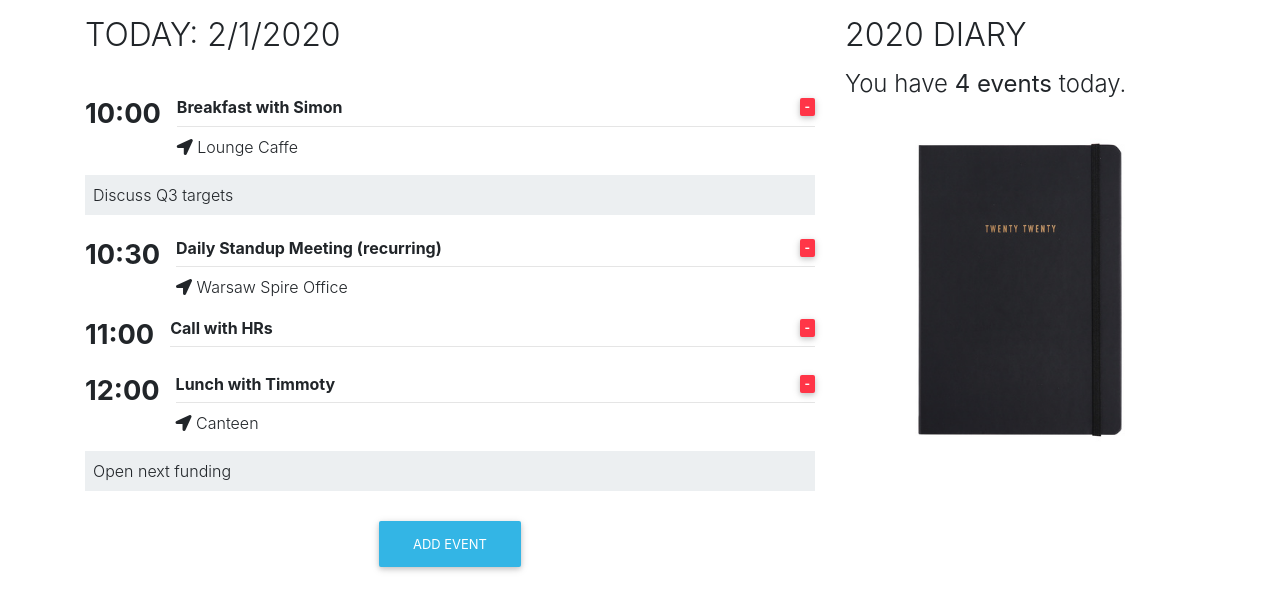
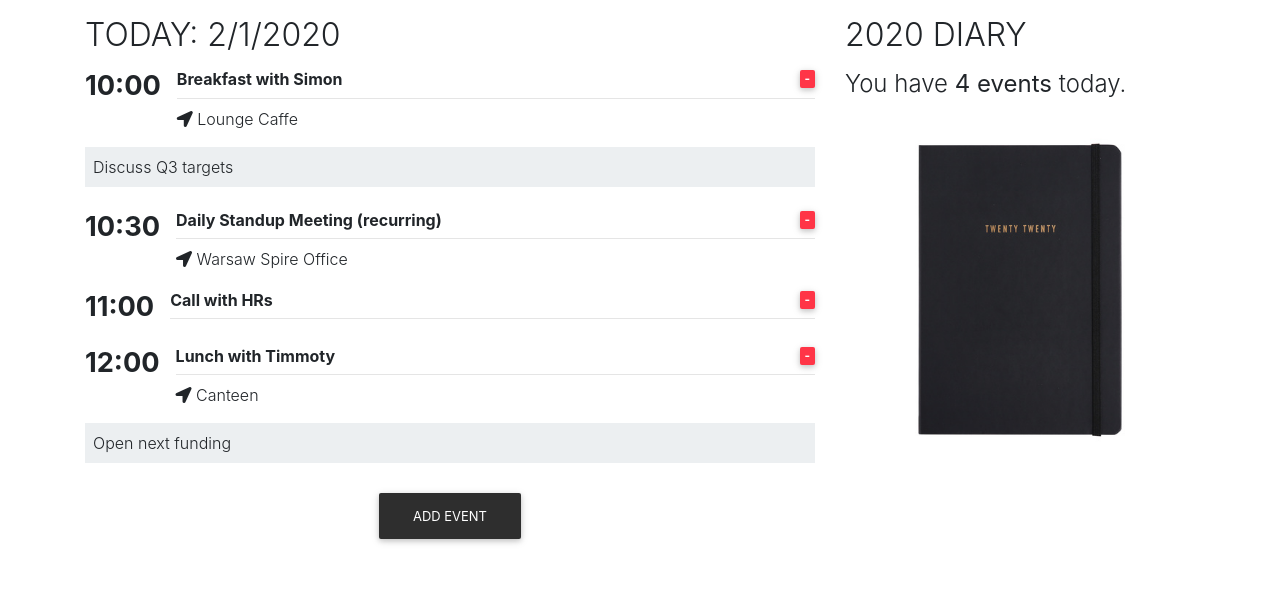
Before and after one commit to myexistance/argenda, a React (Create React App) app: page / in a window 1280 px wide. Shown: the top 610 px of the page. Built offline with nearby package versions, Linux system fonts and the light colour scheme.

Commit message:
button color

```diff
--- a/src/index.js
+++ b/src/index.js
@@ -81,7 +81,7 @@ class App extends Component {
             <MDBRow>
             <MDBCol md="8" >
                 <h2 className="text-uppercase my-3">Today: {this.state.date.toLocaleDateString()} </h2>
-                <br></br>
+
                 <div id="events">
                 {this.state.events.map(event => (
                     <Event
@@ -97,7 +97,7 @@ class App extends Component {
                 </div>
                 <MDBRow className="mb-4">
                 <MDBCol xl="3" md="6" className="mx-auto text-center">
-                    <MDBBtn color="info" rounded onClick={this.toggleModal}>
+                    <MDBBtn color="elegant" rounded onClick={this.toggleModal}>
                     Add Event
                     </MDBBtn>
                 </MDBCol>
```
